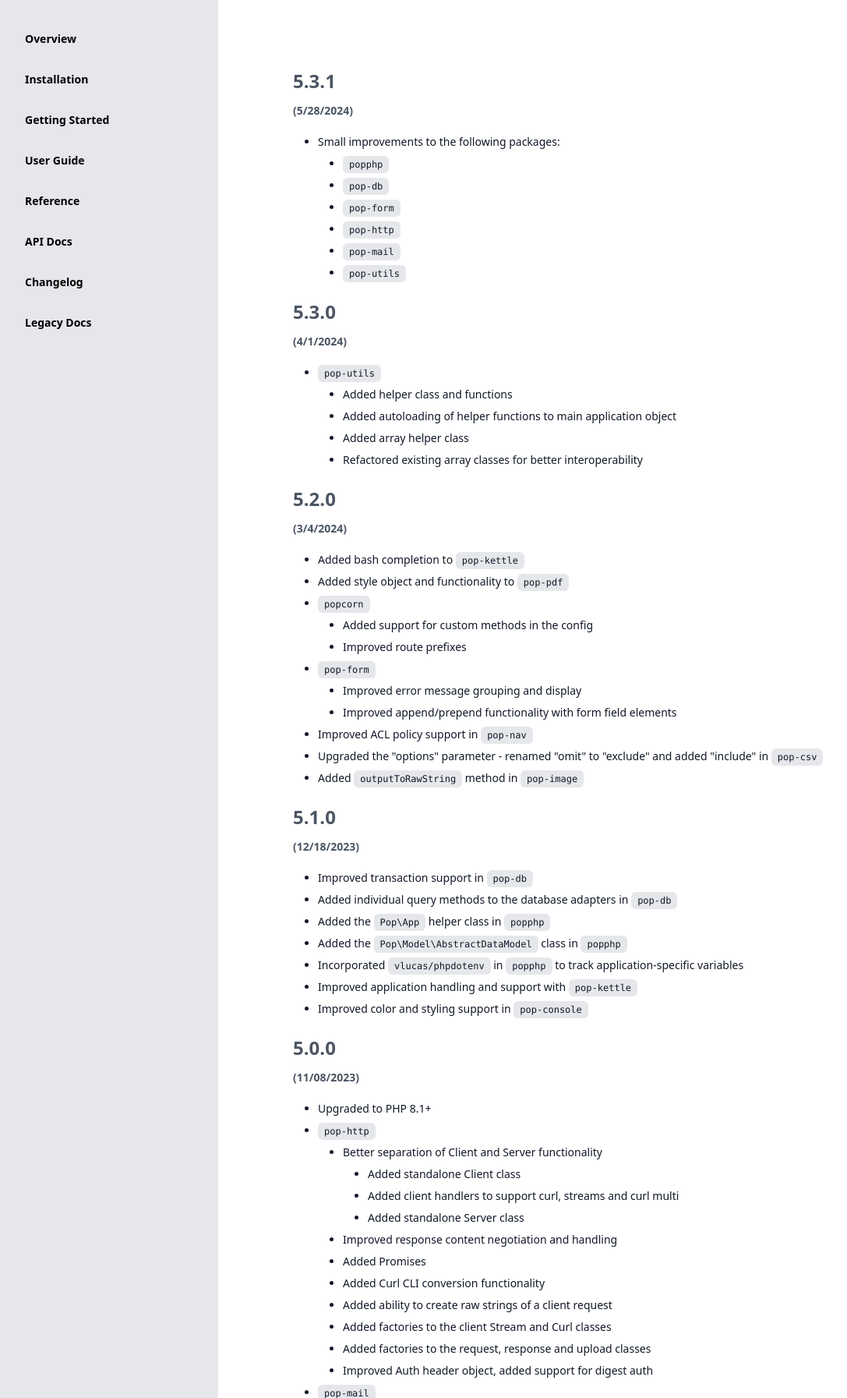
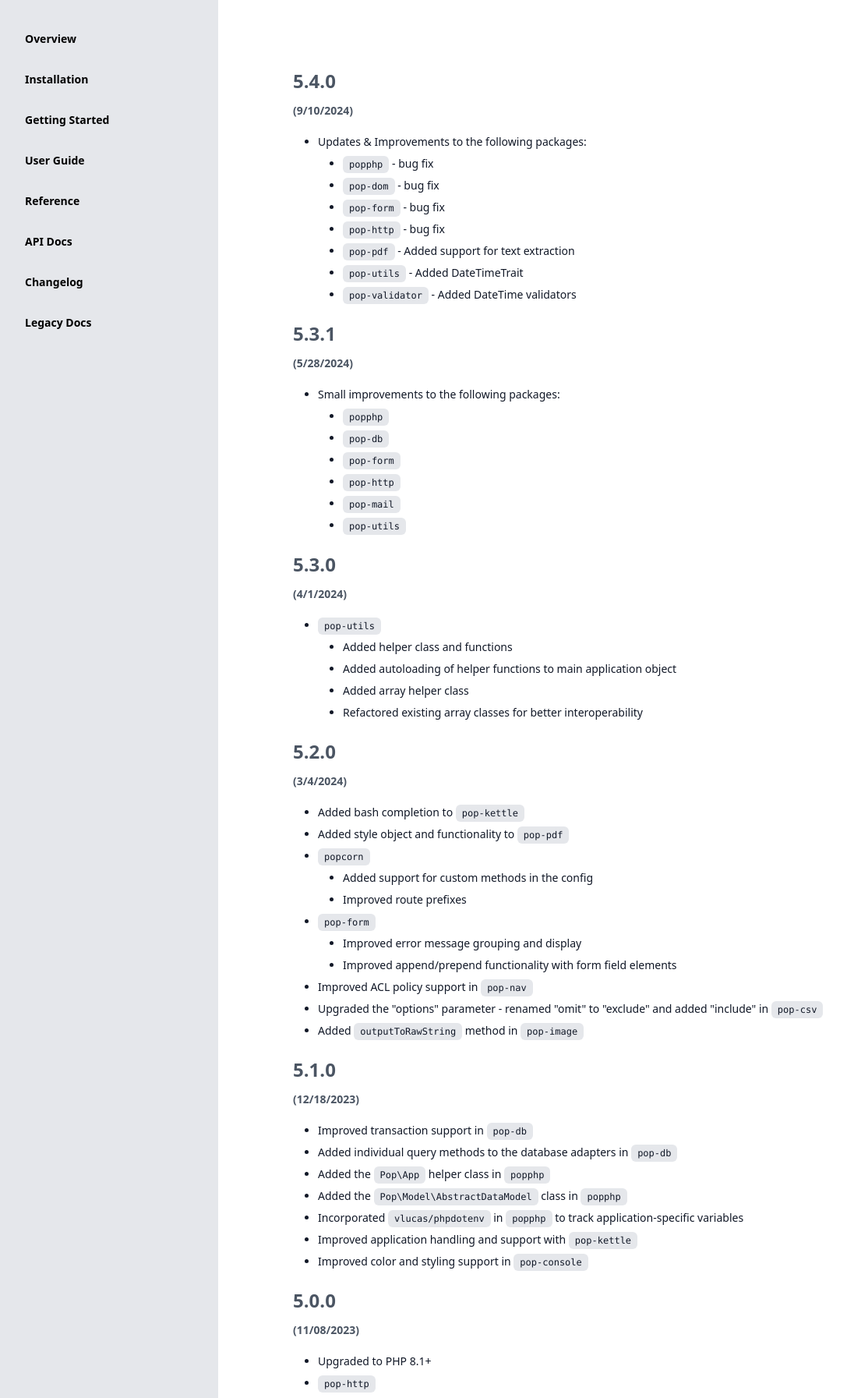
Before and after one commit to popphp/docs, a PHP site: page /auth/app/view/changelog.phtml in a window 1280 px wide. Shown: the part 80-1873 px from the top of the page at 78% size, without its empty margins (0-1087 px from the left). Run offline with PHP 8.4, Linux system fonts and the light colour scheme; data that the repository does not hold is empty; style sheets or scripts are compiled from the project's sources; some web fonts are replaced.

Commit message:
Update docs

```diff
--- a/app/view/changelog.phtml
+++ b/app/view/changelog.phtml
@@ -3,6 +3,22 @@
             <main class="col-right bg-white overflow-y-auto pl-24 pr-24 pt-12 pb-12 max-[976px]:pl-12 max-[976px]:pr-12 max-[976px]:pt-4 max-[976px]:pb-4 dark:text-gray-300 dark:bg-gray-900">
                 <div class="main-content">
                     <h2><?=$title; ?></h2>
+                    <h4 id="5.4.0">5.4.0</h4>
+                    <h6>(9/10/2024)</h6>
+                    <ul class="list-disc text-sm ml-8 mb-4 mt-4">
+                        <li class="mb-2">
+                            Updates & Improvements to the following packages:
+                            <ul class="list-disc text-sm ml-8 mb-2 mt-2">
+                                <li class="mb-2"><code class="inline-code">popphp</code> - bug fix</li>
+                                <li class="mb-2"><code class="inline-code">pop-dom</code> - bug fix</li>
+                                <li class="mb-2"><code class="inline-code">pop-form</code> - bug fix</li>
+                                <li class="mb-2"><code class="inline-code">pop-http</code> - bug fix</li>
+                                <li class="mb-2"><code class="inline-code">pop-pdf</code> - Added support for text extraction</li>
+                                <li class="mb-2"><code class="inline-code">pop-utils</code> - Added DateTimeTrait</li>
+                                <li class="mb-2"><code class="inline-code">pop-validator</code> - Added DateTime validators</li>
+                            </ul>
+                        </li>
+                    </ul>
                     <h4 id="5.3.1">5.3.1</h4>
                     <h6>(5/28/2024)</h6>
                     <ul class="list-disc text-sm ml-8 mb-4 mt-4">
--- a/app/view/inc/nav.phtml
+++ b/app/view/inc/nav.phtml
@@ -463,6 +463,7 @@
                     <li x-data="{open: <?=$nav6Active; ?>}">
                         <a href="<?=$version; ?>/changelog">Changelog</a>
                         <ul x-show="open" x-transition:enter.duration.200ms x-transition:leave.duration.200ms x-cloak>
+                            <li><a href="<?=$version; ?>/changelog#5.4.0">5.4.0</a></li>
                             <li><a href="<?=$version; ?>/changelog#5.3.1">5.3.1</a></li>
                             <li><a href="<?=$version; ?>/changelog#5.3.0">5.3.0</a></li>
                             <li><a href="<?=$version; ?>/changelog#5.2.0">5.2.0</a></li>
--- a/app/view/overview/about.phtml
+++ b/app/view/overview/about.phtml
@@ -9,6 +9,6 @@ endif; ?>
                     <p>Pop PHP is an <strong>open source</strong>, <strong>object-oriented</strong> PHP framework. It has been built and tested to run on <strong>PHP 8.1+</strong>. It is available on <a href="https://github.com/popphp" target="_blank">GitHub</a> and through <a href="https://packagist.org/packages/popphp/" target="_blank">Composer</a>. The framework is tested using <a href="https://phpunit.de/" target="_blank">PHPUnit</a> and continuous integration is maintained using <a href="https://github.com/features/actions" target="_blank">GitHub Actions</a>.</p>
                     <h4>A Brief History of Pop PHP</h4>
                     <p>The humble beginnings of the framework started back in 2009 as a small library of components written by Nick Sagona. From that, the Pop PHP Framework began to take shape and the very first version of it was released in early 2012. That version made it to 1.7 in 2014, where support for version 1 ended and work on version 2 began. Pop PHP 2 ushered in a significant refactor, taking advantage of PHP 5.4, eliminating dependencies among components, separating the components into self-contained repositories, and incorporating <a href="https://packagist.org/packages/popphp/" target="_blank">Composer</a>.</p>
-                    <p>On April 1, 2024, <strong>version <?=$currentVersion; ?></strong> was released and it continues the development and growth that the previous versions set forth.</p>
+                    <p>On September 10, 2024, <strong>version <?=$currentVersion; ?></strong> was released and it continues the development and growth that the previous versions set forth.</p>
                 </div>
 <?php include __DIR__ . '/../inc/footer.phtml'; ?>
--- a/composer.json
+++ b/composer.json
@@ -21,7 +21,7 @@
     },
     "extra": {
         "branch-alias": {
-            "dev-master": "5.3.x-dev"
+            "dev-master": "5.4.x-dev"
         }
     }
 }
```
